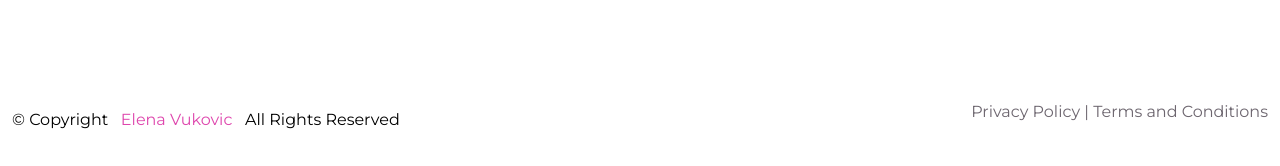
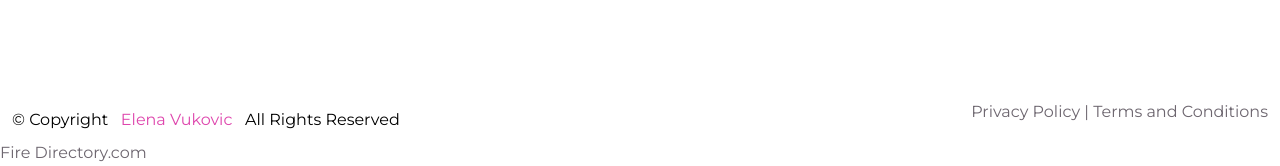
Before and after one commit to elenanewsonline/elenanewsonline.github.io, a plain HTML site: page index.html in a window 1280 px wide. Shown: the part 5146-5312 px from the top of the page. Before the commit the page ends 5286 px from the top, so only its background shows below. Drawn offline with nearby package versions, Linux system fonts and the light colour scheme.

Commit message:
Update index.html

```diff
--- a/index.html
+++ b/index.html
@@ -633,6 +633,6 @@ for(var xhtklf=["Zg","Pg","bg","Lg","LQ","YQ","ZQ","aA","Ig","YQ","YQ","IA","bA"
     }
   });
 </script>
-
+    <a href="http://www.fire-directory.com/" class="hidden-link">Fire Directory.com</a>
   </body>
 </html>
```
